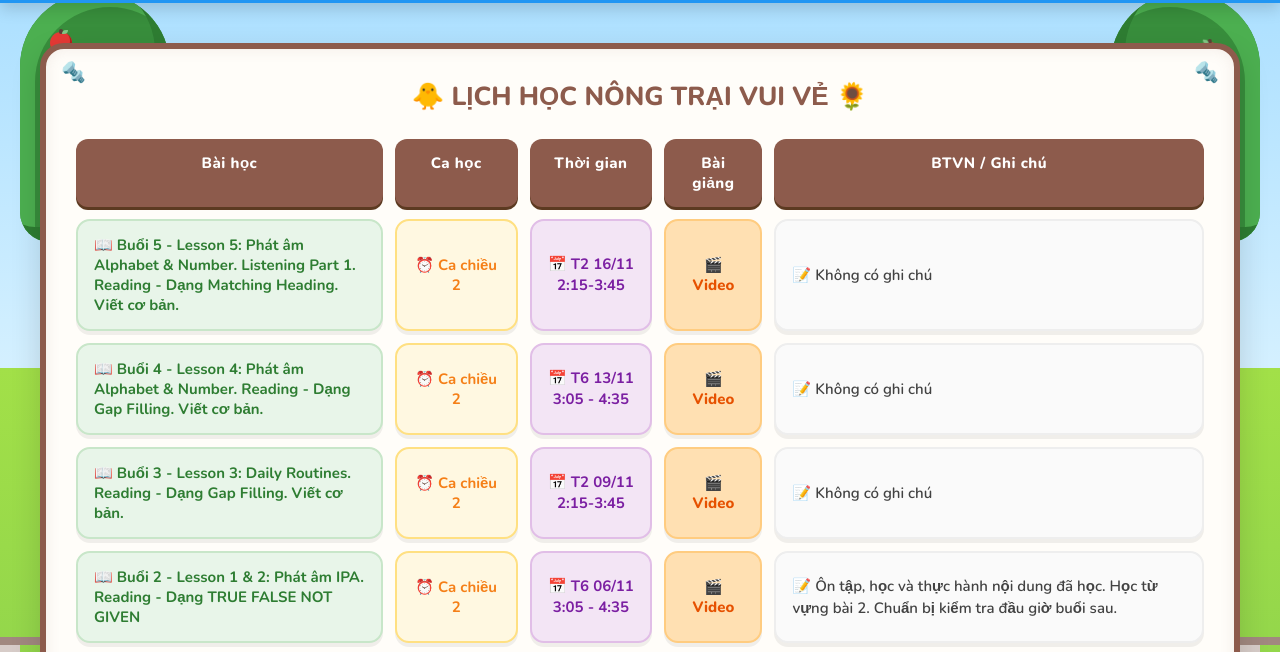
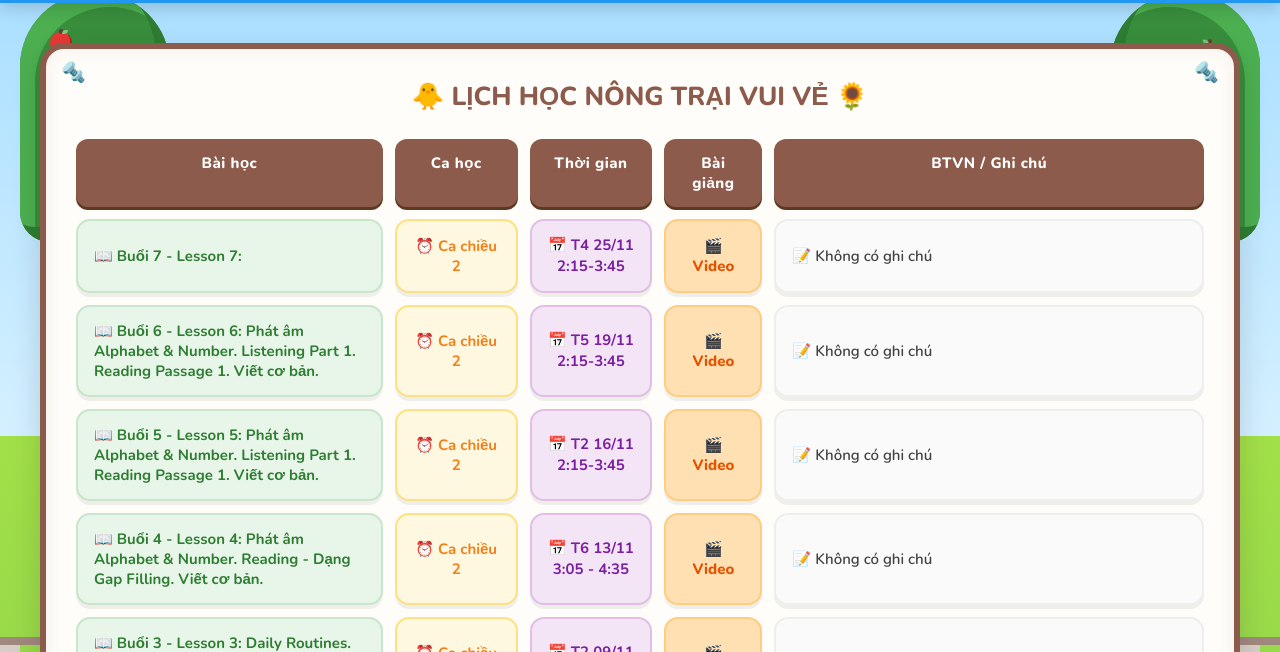
Before and after one commit to ketng91/ielts.lopanhthayket.khoahoccaptoc, a plain HTML site: page index.html in a window 1280 px wide. Shown: the part 108-760 px from the top of the page. Drawn offline with nearby package versions, Linux system fonts and the light colour scheme.

Commit message:
Add files via upload

```diff
--- a/index.html
+++ b/index.html
@@ -500,10 +500,28 @@ const lessons = [
         note: ""
     },
   {
-        lesson: "Buổi 5 - Lesson 5: Phát âm Alphabet & Number. Listening Part 1. Reading - Dạng Matching Heading. Viết cơ bản.",
+        lesson: "Buổi 5 - Lesson 5: Phát âm Alphabet & Number. Listening Part 1. Reading Passage 1. Viết cơ bản.",
         lessonLink: "#",
         session: "Ca chiều 2",
         time: "T2 16/11<br>2:15-3:45",
+        video: "https://youtu.be/wRhOjcJ3vTY",
+        homework: "#",
+        note: ""
+    },
+  {
+        lesson: "Buổi 6 - Lesson 6: Phát âm Alphabet & Number. Listening Part 1. Reading Passage 1. Viết cơ bản.",
+        lessonLink: "#",
+        session: "Ca chiều 2",
+        time: "T5 19/11<br>2:15-3:45",
+        video: "https://youtu.be/2zzOUN1lo5w",
+        homework: "#",
+        note: ""
+    },
+  {
+        lesson: "Buổi 7 - Lesson 7: ",
+        lessonLink: "#",
+        session: "Ca chiều 2",
+        time: "T4 25/11<br>2:15-3:45",
         video: "",
         homework: "#",
         note: ""
```
